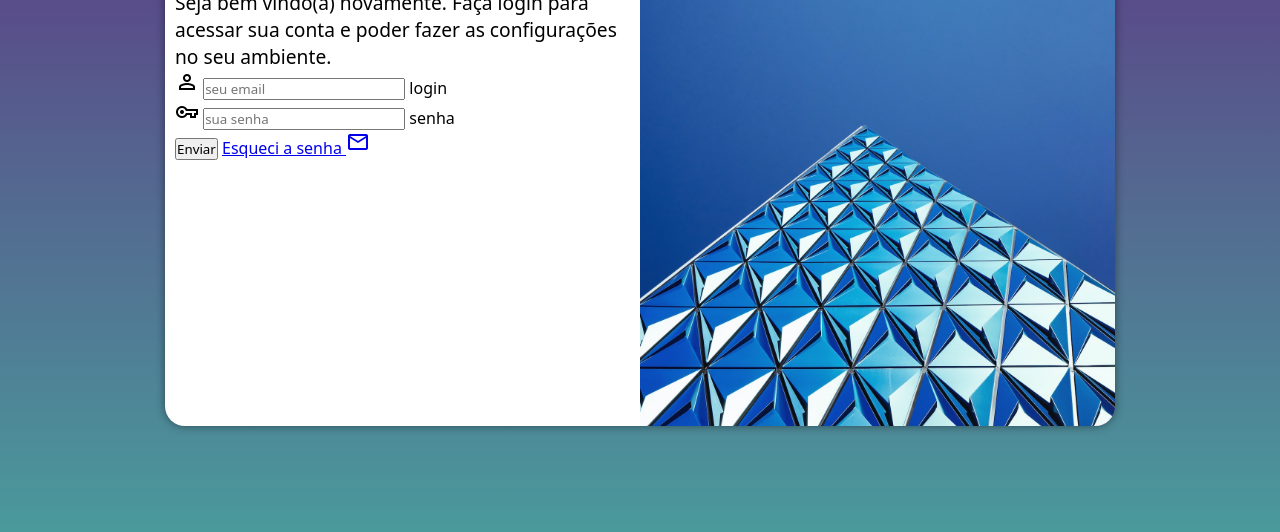
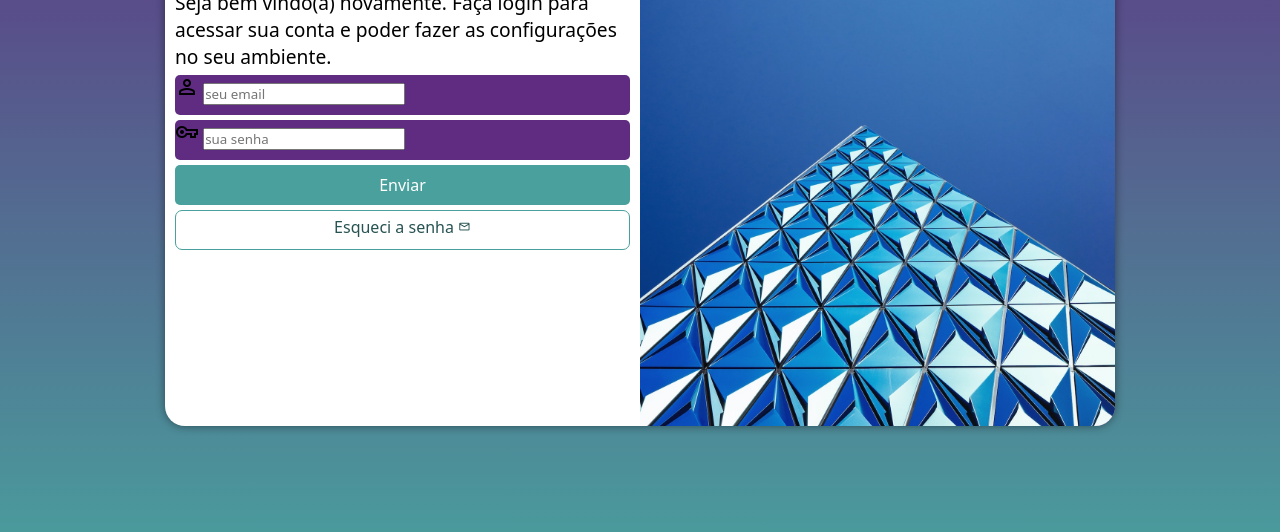
Before and after one commit to mirlanevieira/projeto-login, a plain HTML site: page index.html in a window 1280 px wide. Shown: the part 224-756 px from the top of the page. Drawn offline with nearby package versions, Linux system fonts and the light colour scheme.

Commit message:
formatação do formulário

```diff
--- a/estilos/media-query.css
+++ b/estilos/media-query.css
@@ -60,4 +60,8 @@ Grandes Telas: acima de 1200px
         font-size: 1.2em;
     }
 
+    form > a.botao > i {
+        font-size: 0.8em;
+    }
+
 }
--- a/estilos/style.css
+++ b/estilos/style.css
@@ -61,3 +61,59 @@ div#formulario > h1 {
 div#formulario > p {
     font-size: 0.8em;
 }
+
+form > div.campo {
+    background-color: #5f2c82;
+    display: block;
+    width: 100%;
+    height: 40px;
+    border-radius: 5px;
+    margin: 5px 0px;
+
+}
+
+div.campo > label{
+    display: none;
+}
+
+form > input[type=submit] {
+    display: block;
+    font-size: 1em;
+    width: 100%;
+    height: 40px;
+    background-color:  #49a09d;
+    color: white;
+    border:none;
+    border-radius: 5px;
+    cursor: pointer;
+}
+
+form > input[type=submit]:hover {
+    background-color: #275352;;
+}
+
+form > a.botao {
+    display: block;
+    text-align: center;
+    font-size: 1em;
+    width: 100%;
+    height: 40px;
+    padding-top: 5px;
+    margin-top: 5px;
+    background-color: white;
+    color: #275352;
+    border: 1px solid #49a09d;
+    border-radius: 7px;
+    text-decoration: none;
+}
+
+
+form > a.botao:hover {
+    background-color: #6cd3cf;
+
+}
+
+
+form > a.botao > spam{
+    font-size: 0.8em;
+}
--- a/index.html
+++ b/index.html
@@ -21,20 +21,20 @@
                 <p>Seja bem vindo(a) novamente. Faça login para acessar sua conta e poder fazer as configurações no seu ambiente.</p>
                 <form action="login.php" method="post" autocomplete="on">
                     <div class="campo">
-                        <samp class="material-symbols-outlined">person</samp>
+                        <spam class="material-symbols-outlined">person</spam>
                         <input type="email" name="login" id="ilogin" placeholder="seu email" autocomplete="email" required maxlength="30">
                         <label for="ilogin">login</label>
 
                     </div>
                     <div class="campo">
-                        <samp class="material-symbols-outlined">vpn_key</samp>
+                        <spam class="material-symbols-outlined">vpn_key</spam>
                         <input type="password" name="senha" id="isenha" placeholder="sua senha" autocomplete="current-password" required minlength="8" maxlength="20">
                         <label for="isenha">senha</label>
 
                     </div>
                     <input type="submit" value="Enviar">
-                    <a href="esqueci.html">
-                        Esqueci a senha  <samp class="material-symbols-outlined">mail</samp>
+                    <a href="esqueci.html" class="botao">
+                        Esqueci a senha  <spam class="material-symbols-outlined">mail</spam>
                     </a>
 
 
```
